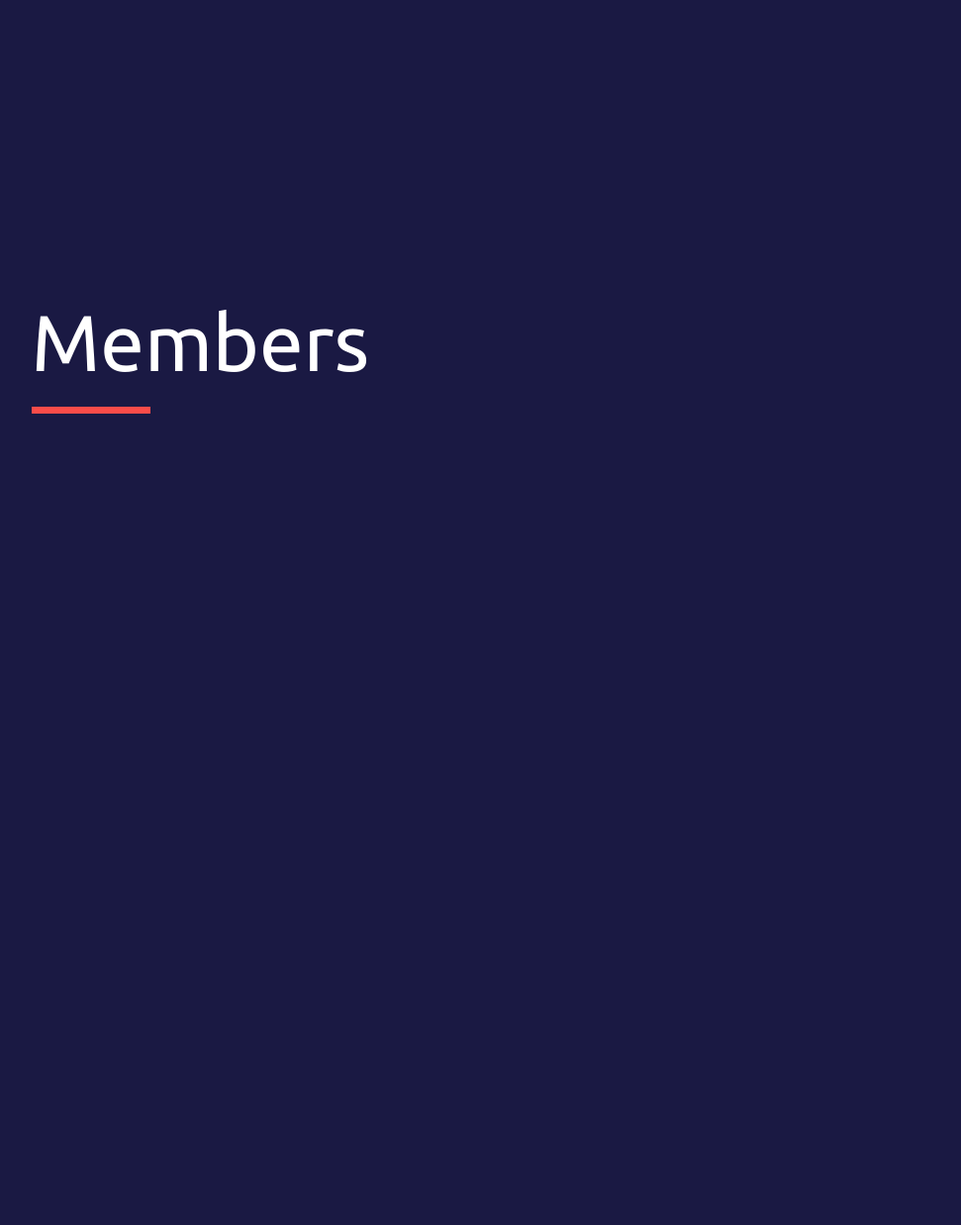
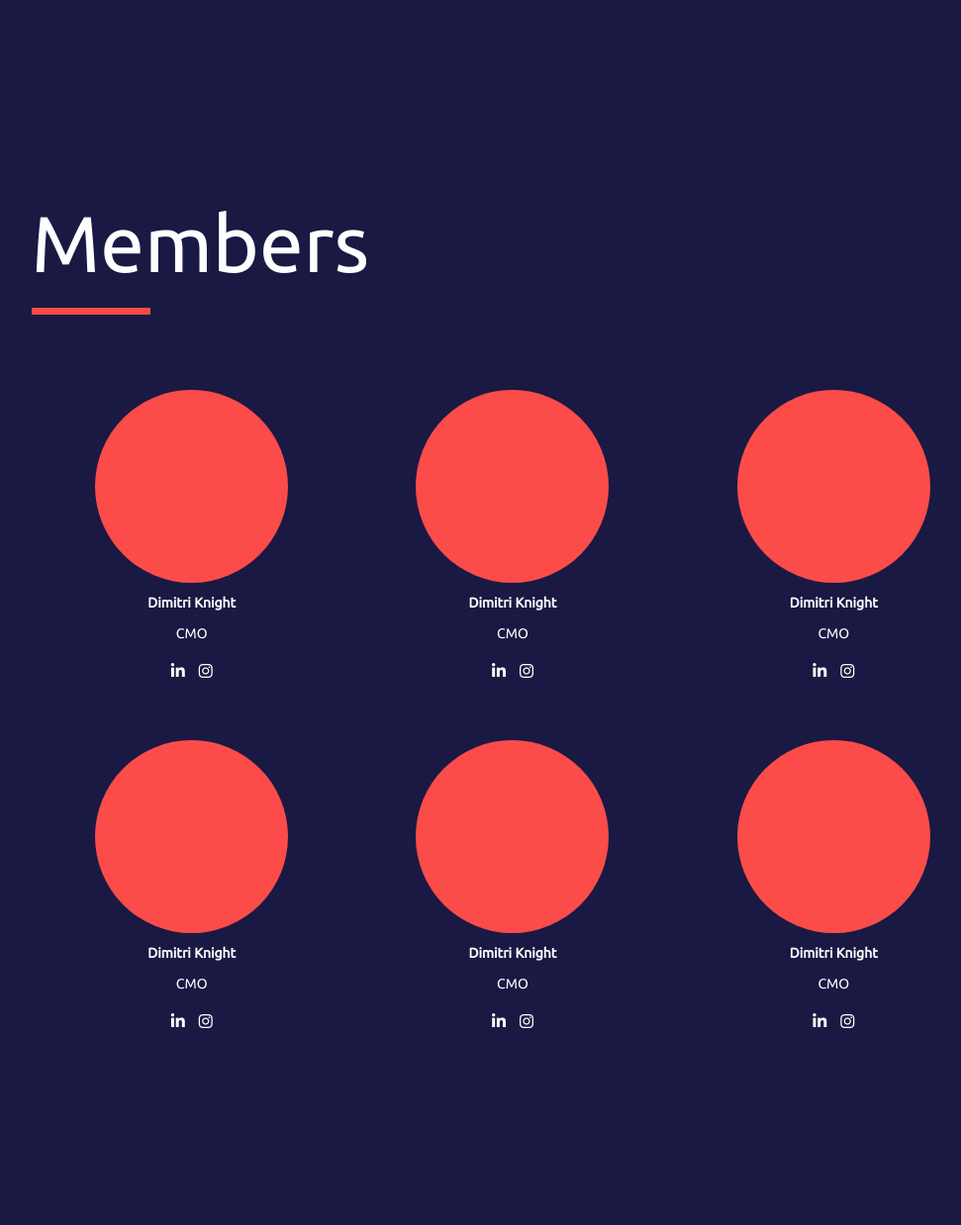
Before and after one commit to Sibbons/UBA, a PHP site: page / in a window 1280 px wide. Shown: the part 1949-3187 px from the top of the page at 99% size, without its empty margins (122-1093 px from the left). Before the commit the page ends 2367 px from the top, so only its background shows below. Run offline with PHP 8.4, Linux system fonts and the light colour scheme; some libraries are stand-ins or nearby versions.

Commit message:
members page prototype done

```diff
--- a/index.html
+++ b/index.html
@@ -84,11 +84,78 @@
 
         </div>
     </div>
-    <div class="memberHead" id="members">
+    <div class="memberHead">
         <p>Members</p>
-        <div class="underMember lineUnder "></div>
+        <div class=" lineUnder "></div>
     </div>
-    <div class="memberWrapper">
+    <div class="memberWrapper" id="members">
+        <div class="member1">
+            <div class="memberCircle ">
+            </div>
+            <p class="memberName">Dimitri Knight</p>
+            <p class="memberTitle">CMO</p>
+            <i onclick="window.open('https://www.linkedin.com/in/sibbons/','_blank')"
+                class="leftIcon fab fa-linkedin-in"></i>
+            <i style="margin-bottom: 40px;" onclick="window.open('https://www.instagram.com/sibbzzs/','_blank')"
+                class="fab fa-instagram"></i>
+        </div>
+
+        <div class="member2">
+            <div class="memberCircle ">
+            </div>
+            <p class="memberName">Dimitri Knight</p>
+            <p class="memberTitle">CMO</p>
+            <i onclick="window.open('https://www.linkedin.com/in/sibbons/','_blank')"
+                class="leftIcon fab fa-linkedin-in"></i>
+            <i style="margin-bottom: 40px;" onclick="window.open('https://www.instagram.com/sibbzzs/','_blank')"
+                class="fab fa-instagram"></i>
+        </div>
+
+        <div class="member3">
+            <div class="memberCircle ">
+            </div>
+            <p class="memberName">Dimitri Knight</p>
+            <p class="memberTitle">CMO</p>
+            <i onclick="window.open('https://www.linkedin.com/in/sibbons/','_blank')"
+                class="leftIcon fab fa-linkedin-in"></i>
+            <i style="margin-bottom: 40px;" onclick="window.open('https://www.instagram.com/sibbzzs/','_blank')"
+                class="fab fa-instagram"></i>
+        </div>
+
+        <div class="member4">
+            <div class="memberCircle ">
+            </div>
+            <p class="memberName">Dimitri Knight</p>
+            <p class="memberTitle">CMO</p>
+            <i onclick="window.open('https://www.linkedin.com/in/sibbons/','_blank')"
+                class="leftIcon fab fa-linkedin-in"></i>
+            <i style="margin-bottom: 40px;" onclick="window.open('https://www.instagram.com/sibbzzs/','_blank')"
+                class="fab fa-instagram"></i>
+        </div>
+
+        <div class="member5">
+            <div class="memberCircle ">
+            </div>
+            <p class="memberName">Dimitri Knight</p>
+            <p class="memberTitle">CMO</p>
+            <i onclick="window.open('https://www.linkedin.com/in/sibbons/','_blank')"
+                class="leftIcon fab fa-linkedin-in"></i>
+            <i style="margin-bottom: 40px;" onclick="window.open('https://www.instagram.com/sibbzzs/','_blank')"
+                class="fab fa-instagram"></i>
+        </div>
+
+        <div class="member6">
+            <div class="memberCircle ">
+            </div>
+            <p class="memberName">Dimitri Knight</p>
+            <p class="memberTitle">CMO</p>
+            <i onclick="window.open('https://www.linkedin.com/in/sibbons/','_blank')"
+                class="leftIcon fab fa-linkedin-in"></i>
+            <i style="margin-bottom: 40px;" onclick="window.open('https://www.instagram.com/sibbzzs/','_blank')"
+                class="fab fa-instagram"></i>
+        </div>
+
+
     </div>
     <script src="app.js"></script>
 </body>
--- a/style.css
+++ b/style.css
@@ -213,19 +213,80 @@ margin-bottom: 40px;
     background: linear-gradient(90deg, rgba(251,76,73,1) 1%, rgba(9,9,121,0) 95%, rgba(26,25,67,1) 100%);
 }
 
-.memberWrapper{
-    display: grid;
-    grid-template-columns: 15% 1fr 1fr 1fr 15%;
-    padding-bottom: 1000px;
-}
-
 .memberHead{
     font-family: "Ubuntu";
     font-size: 80px;
     margin-left: 12%;
-    padding-top: 100px;
 }
 
-.memberHead .lineUnder .underMember {
-    background-color: red;
+.memberWrapper{
+    display: grid;
+    margin-top: 60px;
+    grid-template-columns: 12% 1fr 1fr 1fr 12%;
+    align-items: center;
+    justify-items: center;
+    grid-template-rows: 365px;
+    grid-row-gap: 5px;
+    grid-template-areas: ". member1 member2 member3 ."
+    ". member4 member5 member6 .";
+    padding-bottom: 1000px;
+    text-align:center;
 }
+
+.memberCircle {
+    height: 195px;
+    width: 195px;
+    background-color: #fb4c49;
+    border-radius: 50%;
+    display: inline-block;
+}
+
+.member1{
+    grid-area: member1;
+}
+
+.member2{
+    grid-area: member2;
+}
+
+
+.member3{
+    grid-area: member3;
+}
+
+
+.member4{
+    grid-area: member4;
+}
+
+
+.member5{
+    grid-area: member5;
+}
+
+.member6{
+    grid-area: member6;
+}
+
+.memberName{
+    margin-top: 8px;
+    font-family: 'Ubuntu';
+    font-weight: bold;
+    font-size: 14px;
+}
+
+.memberTitle{
+    margin-top: 15px;
+    font-family: 'Ubuntu';
+    font-size: 14px;
+    font-weight: 550;
+}
+
+.memberWrapper i{
+    margin-top: 22px;
+    cursor: pointer;
+}
+
+.leftIcon{
+    padding-right: 10px;
+}
```
